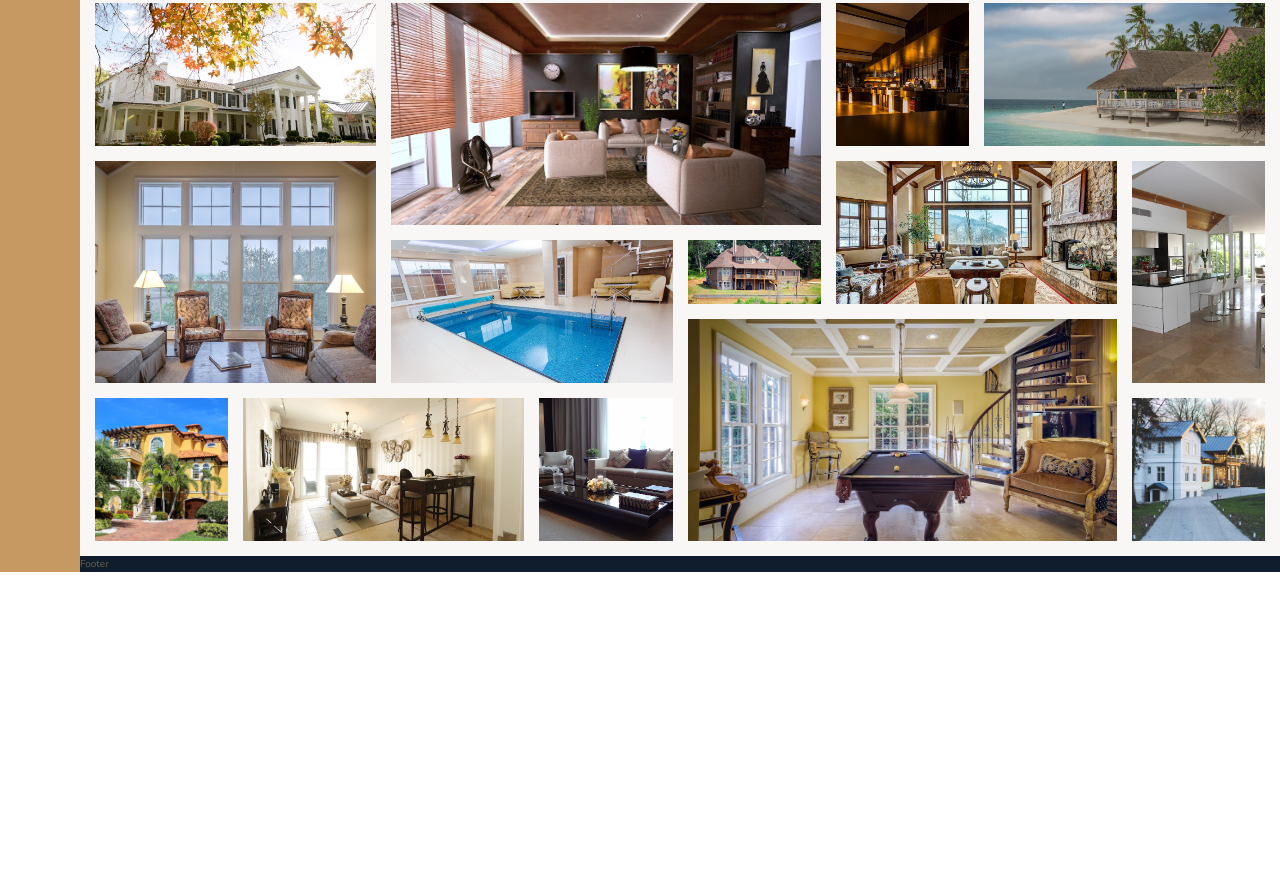
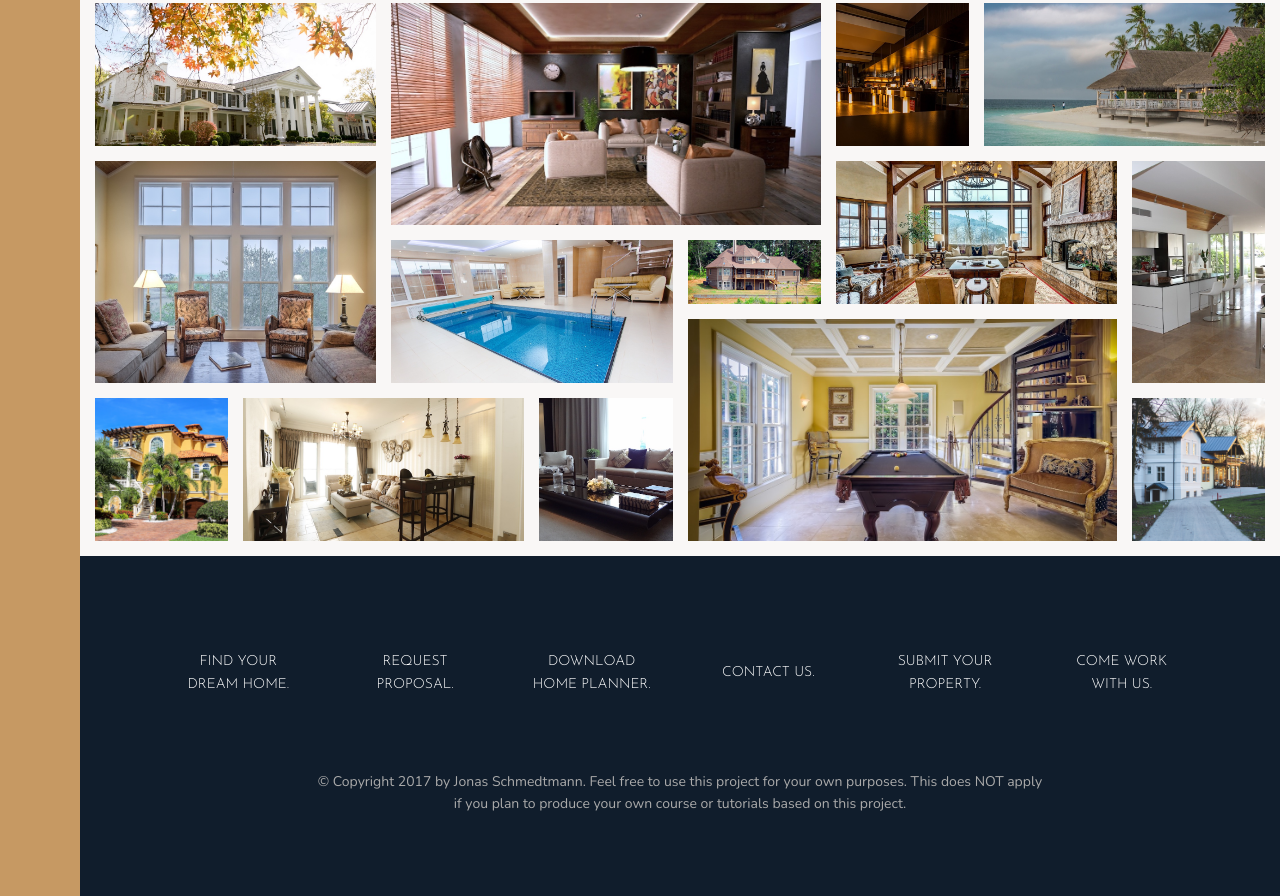
Before and after one commit to 12wollmana/Udemy-Advanced_CSS-Nexter, a website: page index.html in a window 1280 px wide. Shown: the part 3084-3980 px from the top of the page. Before the commit the page ends 3656 px from the top, so only its background shows below. Drawn offline with nearby package versions, Linux system fonts and the light colour scheme.

Commit message:
Building the Footer

```diff
--- a/index.html
+++ b/index.html
@@ -366,6 +366,30 @@
       </figure>
     </section>
 
-    <footer class="footer">Footer</footer>
+    <footer class="footer">
+      <ul class="nav">
+        <li class="nav__item">
+          <a href="#" class="nav__link">Find your dream home.</a>
+        </li>
+        <li class="nav__item">
+          <a href="#" class="nav__link">Request proposal.</a>
+        </li>
+        <li class="nav__item">
+          <a href="#" class="nav__link">Download home planner.</a>
+        </li>
+        <li class="nav__item"><a href="#" class="nav__link">Contact us.</a></li>
+        <li class="nav__item">
+          <a href="#" class="nav__link">Submit your property.</a>
+        </li>
+        <li class="nav__item">
+          <a href="#" class="nav__link">Come work with us.</a>
+        </li>
+      </ul>
+      <p class="copyright">
+        &copy; Copyright 2017 by Jonas Schmedtmann. Feel free to use this
+        project for your own purposes. This does NOT apply if you plan to
+        produce your own course or tutorials based on this project.
+      </p>
+    </footer>
   </body>
 </html>
--- a/sass/_footer.scss
+++ b/sass/_footer.scss
@@ -1,4 +1,43 @@
 .footer {
   background-color: $color-secondary;
   grid-column: full-start / full-end;
+  padding: 8rem;
 }
+
+.nav {
+  list-style: none;
+
+  display: grid;
+  grid-template-columns: repeat(auto-fit, minmax(15rem, 1fr));
+  grid-gap: 2rem;
+  align-items: center;
+
+  &__link:link,
+  &__link:visited {
+    font-size: 1.4rem;
+    color: #fff;
+    text-decoration: none;
+    font-family: $font-display;
+    text-transform: uppercase;
+    text-align: center;
+    padding: 1.5rem;
+    display: block;
+    transition: all 0.2s;
+  }
+
+  &__link:hover,
+  &__link:active {
+    background-color: rgba(#fff, 0.05);
+    transform: translateY(-0.3rem);
+  }
+}
+
+.copyright {
+  font-size: 1.4rem;
+  color: $color-grey-light-2;
+  margin-top: 6rem;
+  margin-right: auto;
+  margin-left: auto;
+  text-align: center;
+  width: 70%;
+}
```
Also changed, not shown: css/style.css.
